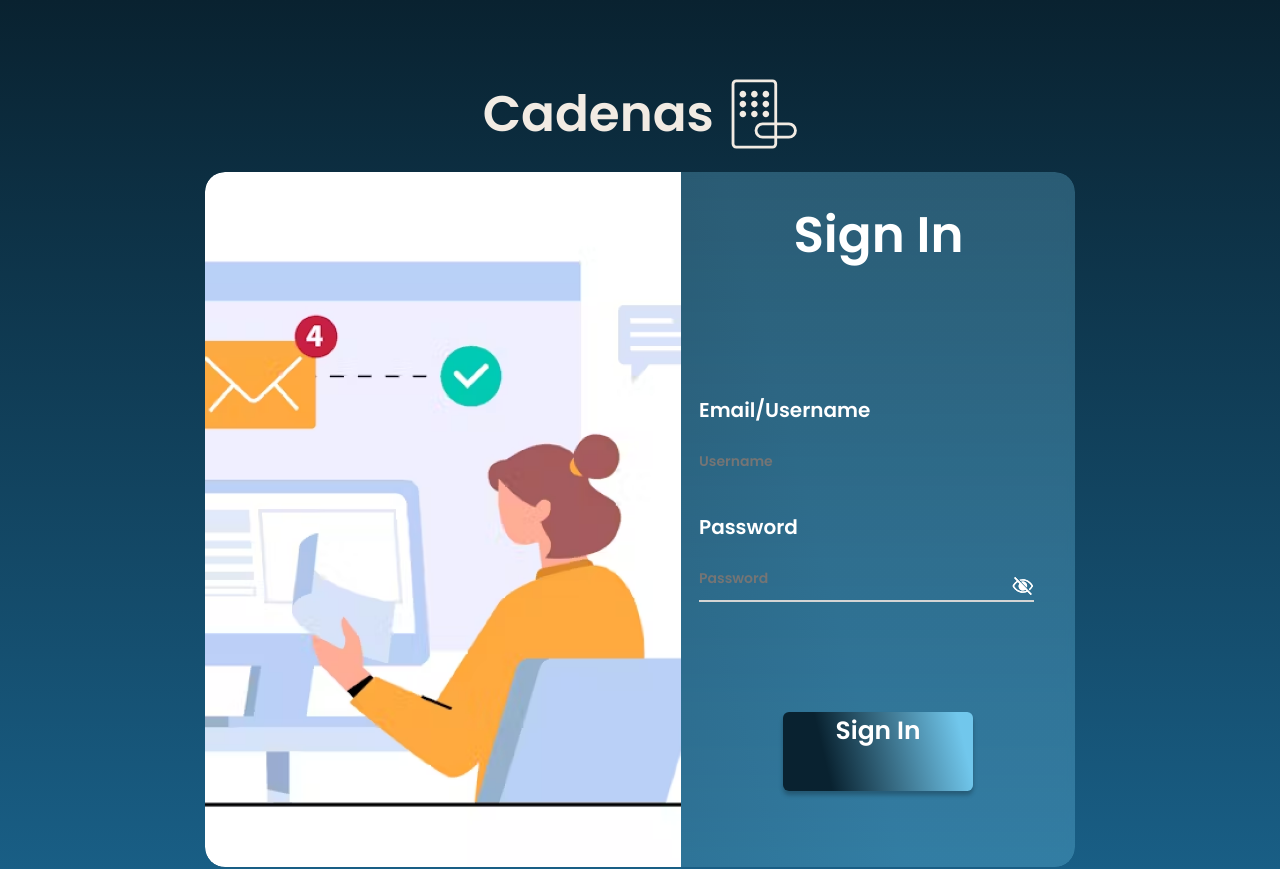
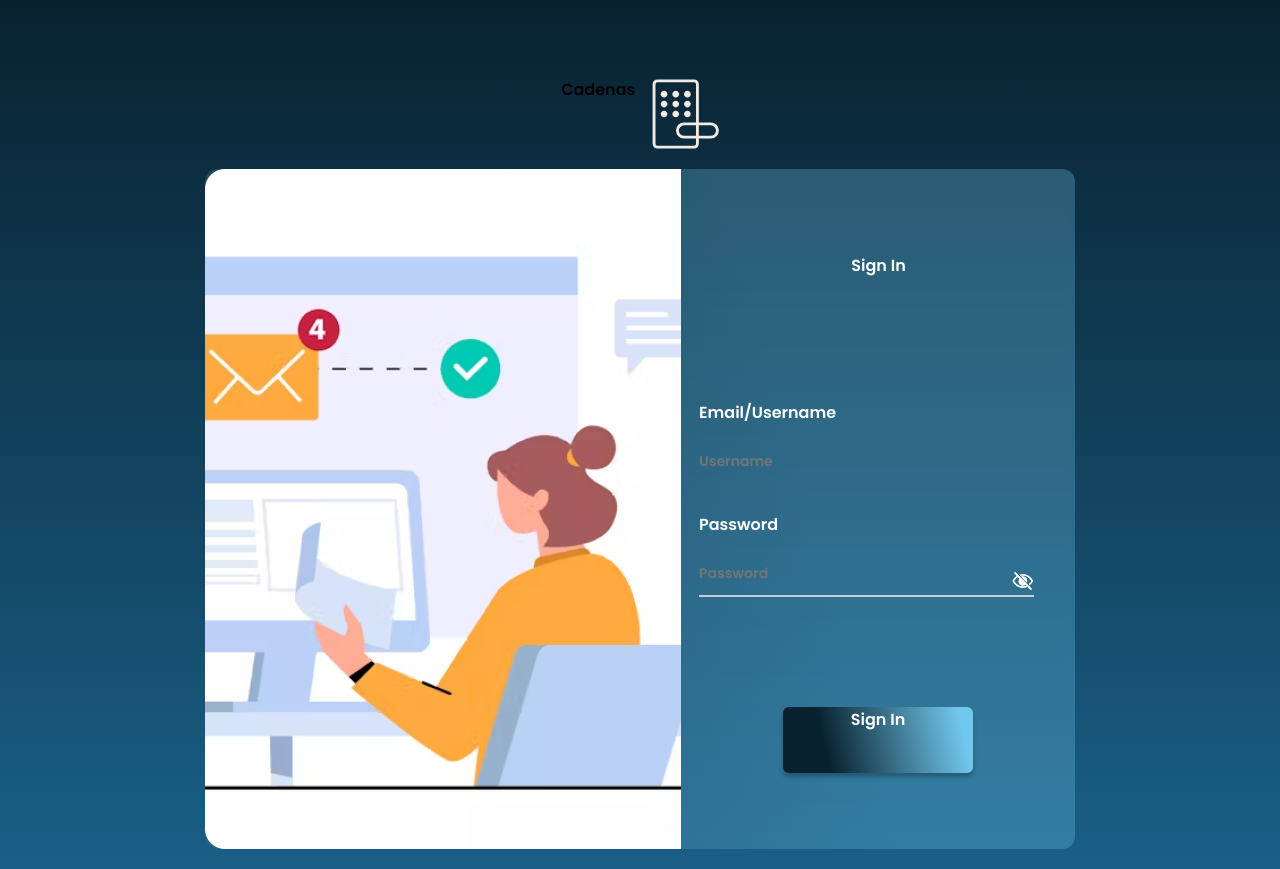
Before and after one commit to arsyandairza/PBF_UTS, a React (Create React App) app: page / in a window 1280 px wide. Shown: the top 869 px of the page. Built offline with nearby package versions, Linux system fonts and the light colour scheme.

Commit message:
fix screen

```diff
--- a/tailwind.config.js
+++ b/tailwind.config.js
@@ -45,46 +45,46 @@ module.exports = {
 
 // Landing Page
 
-/** @type {import('tailwindcss').Config} */
-module.exports = {
-  content: ["./src/**/*.{js,jsx,ts,tsx}"],
-  theme: {
-    extend: {
-      colors: {
-        white: "#fff",
-        lightgray: "#d4d5d4",
-        linen: "#f2ebe3",
-      },
-      spacing: {},
-      fontFamily: {
-        poppins: "Poppins",
-      },
-      borderRadius: {
-        xl: "20px",
-      },
-    },
-    fontSize: {
-      base: "25px",
-      sm: "14px",
-      xl: "20px",
-      "31xl": "50px",
-      "11xl": "30px",
-      "21xl": "40px",
-      inherit: "inherit",
-    },
-    screens: {
-      mq750: {
-        raw: "screen and (max-width: 750px)",
-      },
-      mq675: {
-        raw: "screen and (max-width: 675px)",
-      },
-      mq450: {
-        raw: "screen and (max-width: 450px)",
-      },
-    },
-  },
-  corePlugins: {
-    preflight: false,
-  },
-};
+// /** @type {import('tailwindcss').Config} */
+// module.exports = {
+//   content: ["./src/**/*.{js,jsx,ts,tsx}"],
+//   theme: {
+//     extend: {
+//       colors: {
+//         white: "#fff",
+//         lightgray: "#d4d5d4",
+//         linen: "#f2ebe3",
+//       },
+//       spacing: {},
+//       fontFamily: {
+//         poppins: "Poppins",
+//       },
+//       borderRadius: {
+//         xl: "20px",
+//       },
+//     },
+//     fontSize: {
+//       base: "25px",
+//       sm: "14px",
+//       xl: "20px",
+//       "31xl": "50px",
+//       "11xl": "30px",
+//       "21xl": "40px",
+//       inherit: "inherit",
+//     },
+//     screens: {
+//       mq750: {
+//         raw: "screen and (max-width: 750px)",
+//       },
+//       mq675: {
+//         raw: "screen and (max-width: 675px)",
+//       },
+//       mq450: {
+//         raw: "screen and (max-width: 450px)",
+//       },
+//     },
+//   },
+//   corePlugins: {
+//     preflight: false,
+//   },
+// };
```
